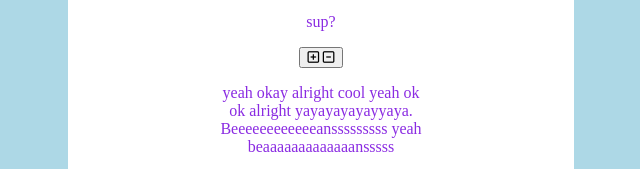
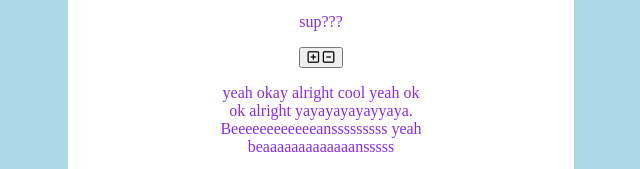
Before and after one commit to BradenGerace/Questions, a plain HTML site: page index.html in a window 1280 px wide. Shown: the part 273-442 px from the top of the page, 319-959 px from the left. Drawn offline with Linux system fonts and the light colour scheme.

Commit message:
Update index.html

```diff
--- a/index.html
+++ b/index.html
@@ -32,7 +32,7 @@
             </div>
         </article>
         <article class="question">
-            <p>sup?</p>
+            <p>sup???</p>
             <button type="button" class="question-btn">
                 <span class="plus-icon">
                     <i class="far fa-plus-square"></i>
```
